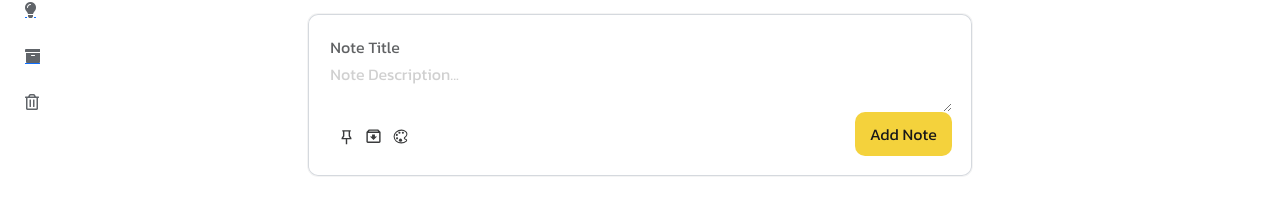
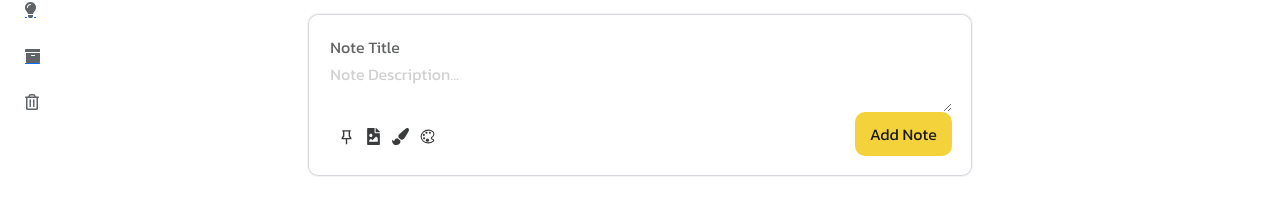
Before and after one commit to RitikKumar202/notes-taking-app, a React (Create React App) app: page / in a window 1280 px wide. Shown: the part 87-290 px from the top of the page. Built offline with nearby package versions, Linux system fonts and the light colour scheme.

Commit message:
added image and drawing pen

```diff
--- a/src/components/Note/NoteForm.js
+++ b/src/components/Note/NoteForm.js
@@ -2,10 +2,12 @@ import React, { useContext, useState } from 'react';
 
 // Styled Components
 import { CirclePicker } from 'react-color';
+import { FaFileImage } from "react-icons/fa";
+import { FaPaintBrush } from "react-icons/fa";
 
 // Icons
 import { RiPushpin2Fill, RiPushpin2Line } from 'react-icons/ri';
-import { BiArchiveIn, BiArchiveOut } from 'react-icons/bi';
+// import { BiArchiveIn, BiArchiveOut } from 'react-icons/bi';
 import { IoColorPaletteOutline } from 'react-icons/io5';
 // import { AiOutlinePlusSquare, AiOutlineMinusSquare } from 'react-icons/ai';
 
@@ -22,11 +24,13 @@ const NoteForm = () => {
   // Creating Context
   const [title, setTitle] = useState('');
   const [note, setNote] = useState('');
+  const [image, setImage] = useState("");
   const [pin, setPin] = useState(false);
   const [archive, setArchive] = useState(false);
   const [color, setColor] = useState('#fff');
   const [showPicker, setShowPicker] = useState(false);
   const [addChecklist, setAddChecklist] = useState(false);
+
 
   // Add Note Function
   const Submit = () => {
@@ -95,13 +99,13 @@ const NoteForm = () => {
             )}
           </div>
 
-          <div onClick={() => setArchive(!archive)}>
+          {/* <div onClick={() => setArchive(!archive)}>
             {archive ? (
               <BiArchiveOut className='note-icon' />
             ) : (
               <BiArchiveIn className='note-icon' />
             )}
-          </div>
+          </div> */}
           {/* {addChecklist ? (
             <div onClick={() => setAddChecklist(!addChecklist)}>
               <AiOutlineMinusSquare className='note-icon' />
@@ -111,6 +115,21 @@ const NoteForm = () => {
               <AiOutlinePlusSquare className='note-icon' />
             </div>
           )} */}
+          <div onClick={() => setImage(!image)}>
+            {image ? (
+              <FaFileImage className='note-icon' />
+            ) : (
+              <FaFileImage className='note-icon' />
+            )}
+          </div>
+
+          <div onClick={() => setImage(!image)}>
+            {image ? (
+              <FaPaintBrush className='note-icon' />
+            ) : (
+              <FaPaintBrush className='note-icon' />
+            )}
+          </div>
 
           <div>
             <IoColorPaletteOutline
```
